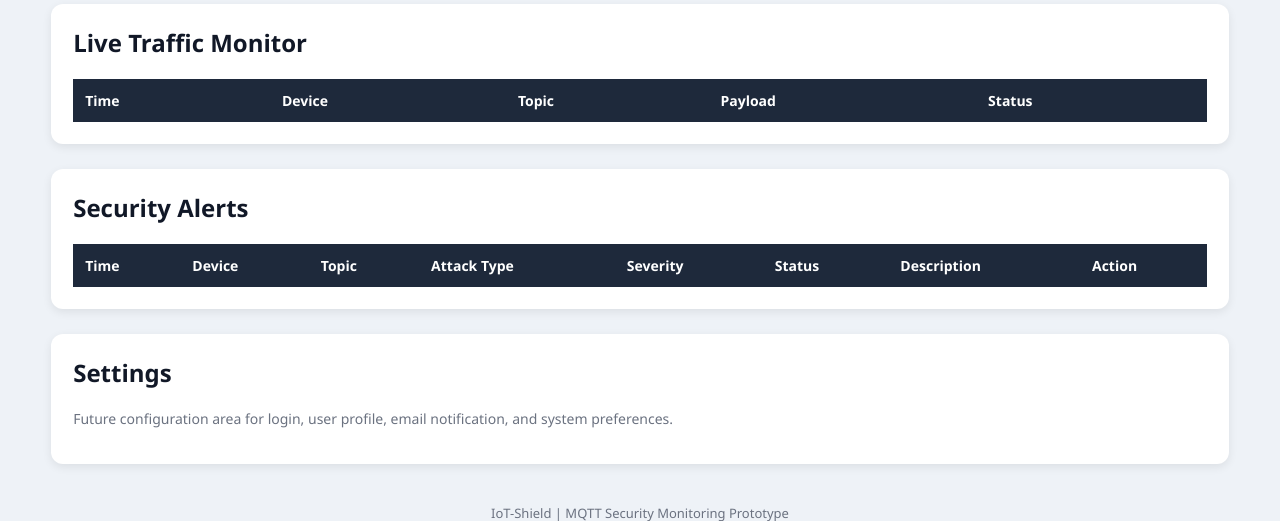
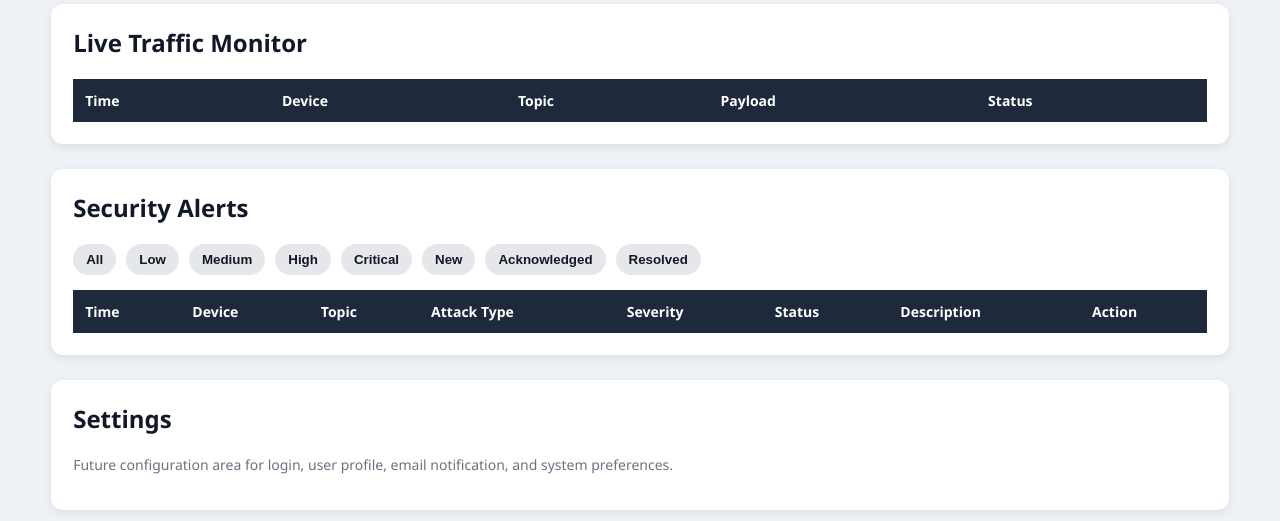
Before and after one commit to Naqib-sudo/IoT-Shield, a Flask app: page /?filter=LOW in a window 1280 px wide. Shown: the part 1247-1768 px from the top of the page. Run offline with Flask 3, Linux system fonts and the light colour scheme; data that the repository does not hold is empty.

Commit message:
Add alert filtering by severity and status

```diff
--- a/dashboard/app.py
+++ b/dashboard/app.py
@@ -1,4 +1,4 @@
-from flask import Flask, render_template, redirect, url_for
+from flask import Flask, render_template, redirect, url_for, request
 import sqlite3
 import os
 import subprocess
@@ -16,14 +16,35 @@ def get_db_connection():
     return conn
 
 
-def get_alerts():
+def get_alerts(filter_type=None):
     conn = get_db_connection()
-    alerts = conn.execute("""
-        SELECT id, timestamp, device_id, topic, attack_type, severity, description, status
-        FROM alerts
-        ORDER BY id DESC
-        LIMIT 50
-    """).fetchall()
+
+    if filter_type in ["LOW", "MEDIUM", "HIGH", "CRITICAL"]:
+        alerts = conn.execute("""
+            SELECT id, timestamp, device_id, topic, attack_type, severity, description, status
+            FROM alerts
+            WHERE severity = ?
+            ORDER BY id DESC
+            LIMIT 50
+        """, (filter_type,)).fetchall()
+
+    elif filter_type in ["NEW", "ACKNOWLEDGED", "RESOLVED"]:
+        alerts = conn.execute("""
+            SELECT id, timestamp, device_id, topic, attack_type, severity, description, status
+            FROM alerts
+            WHERE status = ?
+            ORDER BY id DESC
+            LIMIT 50
+        """, (filter_type,)).fetchall()
+
+    else:
+        alerts = conn.execute("""
+            SELECT id, timestamp, device_id, topic, attack_type, severity, description, status
+            FROM alerts
+            ORDER BY id DESC
+            LIMIT 50
+        """).fetchall()
+
     conn.close()
     return alerts
 
@@ -94,7 +115,9 @@ def get_chart_data():
 
 @app.route("/")
 def index():
-    alerts = get_alerts()
+    filter_type = request.args.get("filter")
+
+    alerts = get_alerts(filter_type)
     traffic = get_traffic_logs()
     summary = get_summary()
     severity_data, attack_data = get_chart_data()
@@ -105,19 +128,20 @@ def index():
         traffic=traffic,
         summary=summary,
         severity_data=severity_data,
-        attack_data=attack_data
+        attack_data=attack_data,
+        current_filter=filter_type
     )
 
 
 def run_script(script_path):
     full_path = os.path.join(BASE_DIR, script_path)
 
+    print(f"Running script: {full_path}")
+
     subprocess.Popen(
         [sys.executable, full_path],
-        stdout=subprocess.DEVNULL,
-        stderr=subprocess.DEVNULL
+        cwd=BASE_DIR
     )
-
 
 @app.route("/simulate/normal")
 def simulate_normal():
--- a/dashboard/templates/index.html
+++ b/dashboard/templates/index.html
@@ -207,6 +207,28 @@
             min-height: 320px;
         }
 
+        .filter-buttons {
+            display: flex;
+            flex-wrap: wrap;
+            gap: 10px;
+            margin-bottom: 15px;
+        }
+
+        .filter-buttons button {
+            padding: 8px 13px;
+            border: none;
+            border-radius: 20px;
+            background: #e5e7eb;
+            color: #111827;
+            font-weight: 600;
+            cursor: pointer;
+        }
+
+        .filter-buttons button:hover {
+            background: #1e3a8a;
+            color: white;
+        }
+
         .footer {
             text-align: center;
             padding: 15px;
@@ -318,6 +340,17 @@
         <div id="alerts" class="section">
             <h2>Security Alerts</h2>
 
+            <div class="filter-buttons">
+                <a href="/#alerts"><button>All</button></a>
+                <a href="/?filter=LOW#alerts"><button>Low</button></a>
+                <a href="/?filter=MEDIUM#alerts"><button>Medium</button></a>
+                <a href="/?filter=HIGH#alerts"><button>High</button></a>
+                <a href="/?filter=CRITICAL#alerts"><button>Critical</button></a>
+                <a href="/?filter=NEW#alerts"><button>New</button></a>
+                <a href="/?filter=ACKNOWLEDGED#alerts"><button>Acknowledged</button></a>
+                <a href="/?filter=RESOLVED#alerts"><button>Resolved</button></a>
+            </div>
+
             <table>
                 <tr>
                     <th>Time</th>
@@ -410,7 +443,13 @@
             }]
         }
     });
-</script>
+    </script>
+
+    <script>
+    setInterval(function() {
+        location.reload();
+    }, 3000);
+    </script>
 
 </body>
 </html>
```
